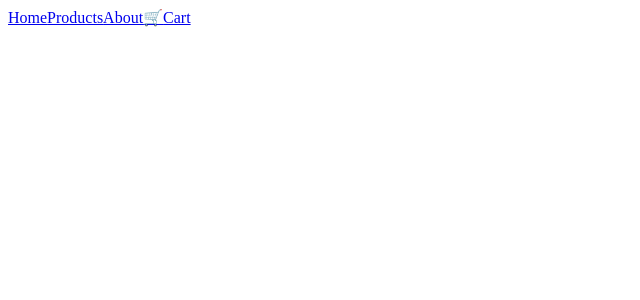
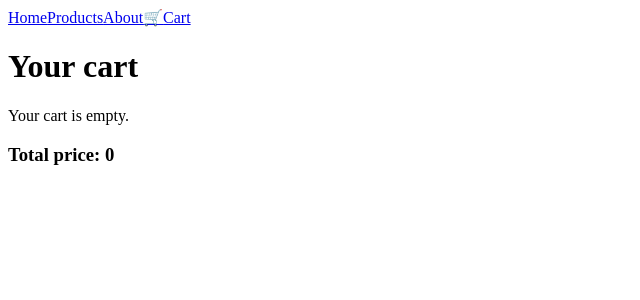
Before and after one commit to AdrianaErniholdova/tea-shop, a Vue app: page /cart in a window 1280 px wide. Shown: the top 300 px of the page, without its empty margins (0-640 px from the left). Built offline with nearby package versions, Linux system fonts and the light colour scheme.

Commit message:
add cart store & temp localStorage

```diff
--- a/src/App.vue
+++ b/src/App.vue
@@ -5,11 +5,17 @@
 
 <script>
 import TheNavigation from './components/TheNavigation.vue';
+import { useCartStore } from '@/stores/cart';
 
 export default {
   name: 'App',
   components: {
     TheNavigation
   },
+
+  setup() {
+    const cart = useCartStore();
+    cart.loadFromLocalStorage();
+  }
 };
 </script>
--- /dev/null
+++ b/src/stores/cart.js
@@ -0,0 +1,50 @@
+import { defineStore } from 'pinia';
+
+export const useCartStore = defineStore('cart', {
+  state: () => ({
+    items: [],
+  }),
+
+  getters: {
+    totalItems: (state) =>
+      state.items.reduce((sum, item) => sum + item.quantity, 0),
+
+    totalPrice: (state) =>
+      state.items.reduce((sum, item) => sum + item.price * item.quantity, 0),
+  },
+
+  actions: {
+    addToCart(product) {
+      const existingItem = this.items.find(item => item.slug === product.slug)
+
+      if (existingItem) {
+        existingItem.quantity += 1
+      } else {
+        this.items.push({ ...product, quantity: 1 })
+      }
+
+      this.saveToStorage()
+    },
+
+    removeFromCart(slug) {
+      this.items = this.items.filter(item => item.slug !== slug)
+      this.saveToStorage()
+    },
+
+    loadFromLocalStorage() {
+      const storedCart = localStorage.getItem('cart')
+      if (storedCart) {
+        this.items = JSON.parse(storedCart)
+      }
+    },
+
+    saveToStorage() {
+      localStorage.setItem('cart', JSON.stringify(this.items))
+    },
+
+    clearCart() {
+      this.items = []
+      localStorage.removeItem('cart')
+    }
+  }
+})
--- a/src/views/CartView.vue
+++ b/src/views/CartView.vue
@@ -1,4 +1,21 @@
 <template>
+  <h1>Your cart</h1>
+  <div v-for="(item, index) in cart.items" :key="index">
+    <p>{{ item.name }} - {{ item.quantity }}</p>
+    <button @click="cart.removeFromCart(item.slug)">Remove</button>
+  </div>
+  <p v-if="cart.items.length === 0">Your cart is empty.</p>
+  <h3>Total price: {{ cart.totalPrice }}</h3>
 </template>
 
-<script></script>
+<script>
+import { useCartStore } from '@/stores/cart'
+
+export default {
+  name: 'CartView',
+  setup() {
+    const cart = useCartStore()
+    return { cart }
+  }
+}
+</script>
--- a/src/views/ProductDetailView.vue
+++ b/src/views/ProductDetailView.vue
@@ -4,11 +4,13 @@
     <!-- product image -->
      <p>{{ product.description }}</p>
     <strong>Price: {{ product.price }}</strong>
+    <button @click="cart.addToCart(product)">Add to Cart</button>
   </div>
 </template>
 
 <script>
 import productsData from '../temp_data.json'
+import { useCartStore } from '@/stores/cart'
 
 export default {
   name: 'ProductDetailView',
@@ -29,6 +31,7 @@ export default {
   },
   created() {
     this.fetchProduct();
+    this.cart = useCartStore();
   },
   methods: {
     fetchProduct() {
```
Also changed, not shown: src/stores/counter.js (deleted, +0 -12 lines).
